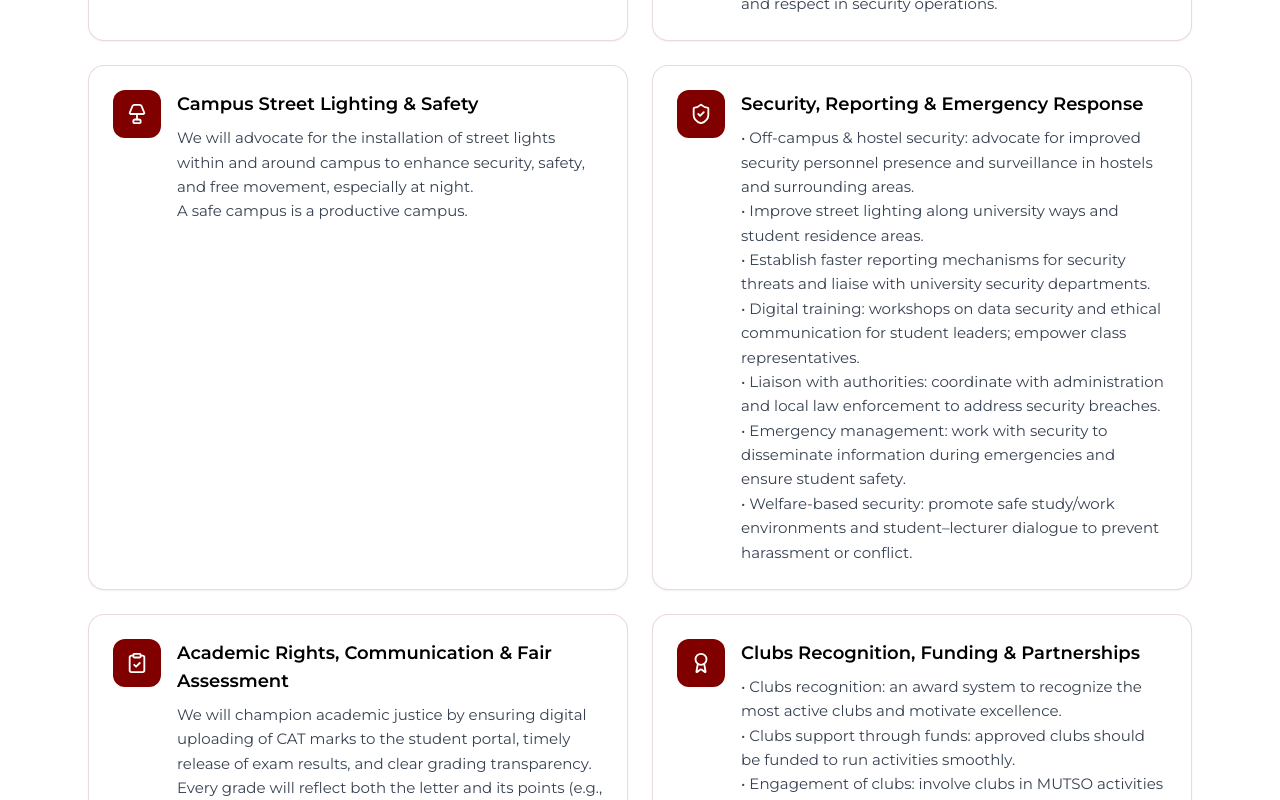
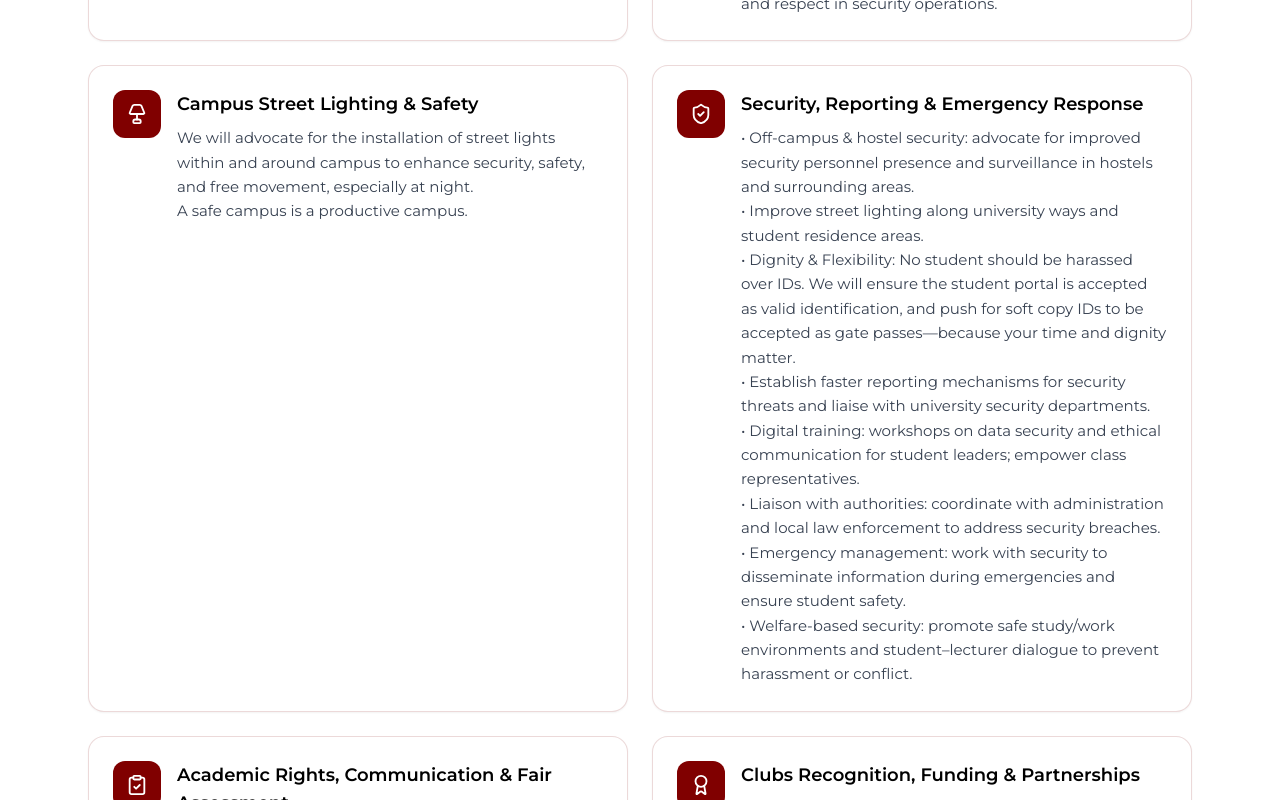
Before and after one commit to mnairobi/UCA, a Next.js app: page / in a window 1280 px wide. Shown: the part 5900-6700 px from the top of the page. Built offline with nearby package versions, Linux system fonts and the light colour scheme; a web font is replaced by a local one; what tailwindcss-debug-screens would draw is missing.

Commit message:
MANIFESTO

```diff
--- a/components/agenda/manifesto-items.ts
+++ b/components/agenda/manifesto-items.ts
@@ -68,6 +68,7 @@ const manifestoItems = [
     description:
       "• Off-campus & hostel security: advocate for improved security personnel presence and surveillance in hostels and surrounding areas.\n" +
       "• Improve street lighting along university ways and student residence areas.\n" +
+      "• Dignity & Flexibility: No student should be harassed over IDs. We will ensure the student portal is accepted as valid identification, and push for soft copy IDs to be accepted as gate passes—because your time and dignity matter.\n"+
       "• Establish faster reporting mechanisms for security threats and liaise with university security departments.\n" +
       "• Digital training: workshops on data security and ethical communication for student leaders; empower class representatives.\n" +
       "• Liaison with authorities: coordinate with administration and local law enforcement to address security breaches.\n" +
@@ -154,6 +155,12 @@ const manifestoItems = [
       "We will empower Class Representatives through structured facilitation, leadership training, mentorship, and capacity-building workshops.\nBy equipping them with the right skills, recognition, and support, we will strengthen communication between students and leadership and ensure every comrade is effectively represented.\nStrong class leadership builds a stronger student community.",
     icon: Users,
   },
+  {
+  title: "Dignity & Flexibility (ID Access)",
+  description:
+    "No student should be harassed over IDs. We will ensure the student portal is accepted as valid identification, and we will push for soft copy IDs to be accepted as gate passes—because your time and dignity matter.",
+  icon: IdCard,
+},
 ];
 
 export { manifestoItems };
```
